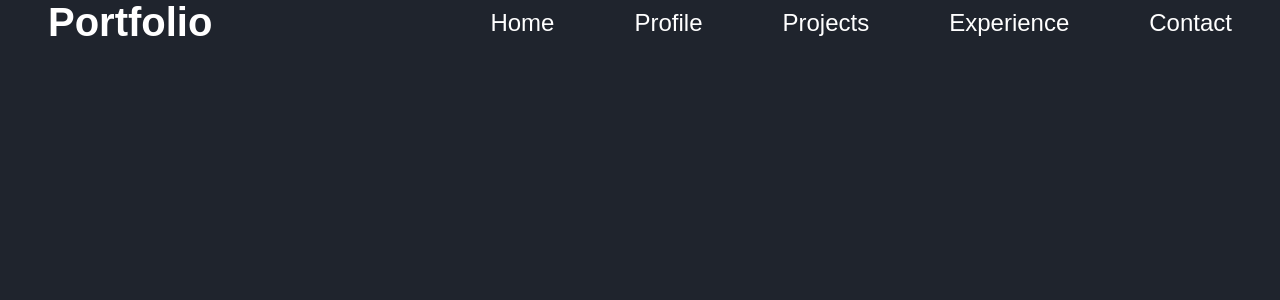
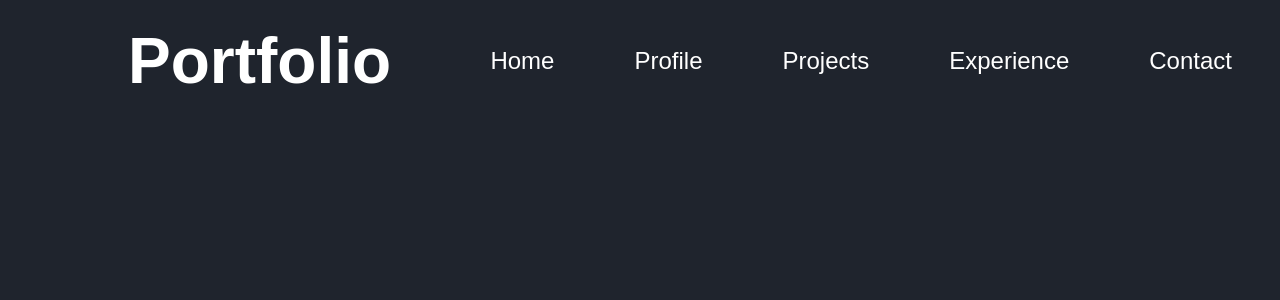
Before and after one commit to CIS-3344-fall24/IustinHerciu-assignment-4, a React (Create React App) app in the folder portfolio/: page / in a window 1280 px wide. Shown: the top 300 px of the page. Built offline with nearby package versions, Linux system fonts and the light colour scheme.

Commit message:
Update App.CSS
made just a few small changes to the title and elements

```diff
--- a/portfolio/src/App.css
+++ b/portfolio/src/App.css
@@ -25,11 +25,14 @@ body {
     padding: 0 1rem; /* gives space on the edges so they don't touch the edge of the screen */
     margin-left: 2rem;
     margin-right: 2rem;
+    margin-top: 1.5rem;
 }
 
 .nav .title {
-    font-size: 2.5rem;
+    font-size: 4rem;
+    margin-left: 5rem;
 }
+
 
 .nav ul {
     padding: 0;
```
